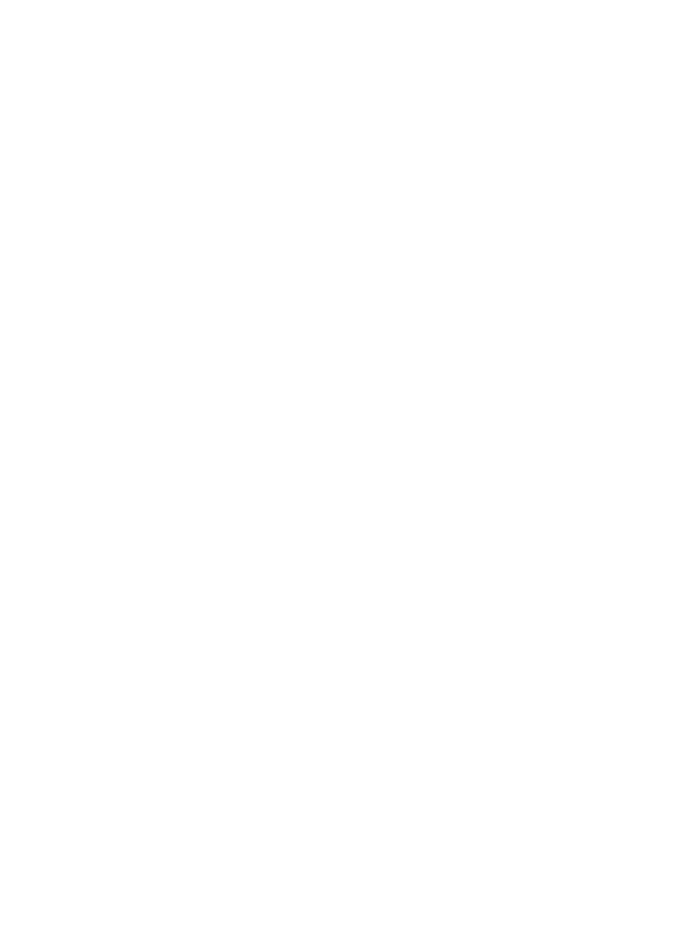
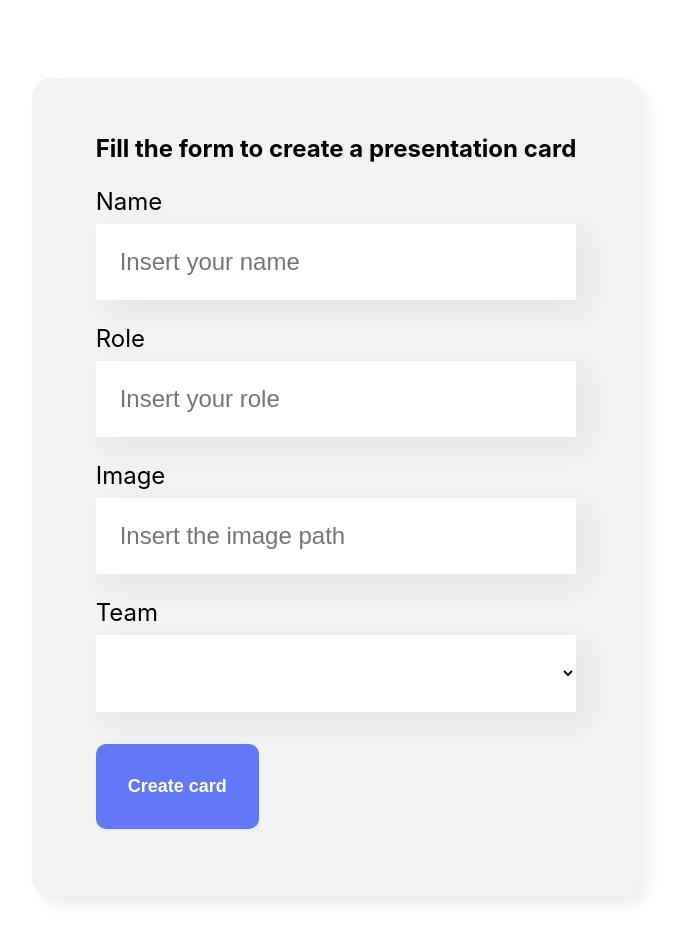
Before and after one commit to daniel-junior21/react-first-steps, a React (Create React App) app: page / in a window 1280 px wide. Shown: the part 500-1440 px from the top of the page, without its empty margins (304-980 px from the left). Before the commit the page ends 800 px from the top, so only its background shows below. Built offline with nearby package versions, Linux system fonts and the light colour scheme.

Commit message:
Creating new UserForm component and including to the app

```diff
--- a/src/App.js
+++ b/src/App.js
@@ -1,9 +1,20 @@
+import { useState } from 'react';
 import Banner from './components/Banner/Banner';
+import UserForm from './components/UserForm';
 
 function App() {
+  const [users, setUsers] = useState([]);
+
+  const setNewUser = (user) => {
+    console.log('response user form:', user);
+    setUsers([...users, user]);
+  }
+
   return (
     <div className="App">
       <Banner />
+      <UserForm
+        setNewUser={user => setNewUser(user)}/>
     </div>
   );
 }
--- /dev/null
+++ b/src/components/Button/Button.css
@@ -0,0 +1,15 @@
+.button {
+    background-color: #6278F7;
+    border-radius: 10px;
+    font-weight: 700;
+    font-size: 18px;
+    padding: 32px;
+    border: none;
+    cursor: pointer;
+    color: #FFF;
+    margin: 32px 0;
+}
+
+.button:hover {
+    color: #95FFD4
+}
--- /dev/null
+++ b/src/components/Button/index.js
@@ -0,0 +1,9 @@
+import './Button.css'
+
+const Button = (props) => {
+    return (
+        <button className="button">{props.children}</button>
+    )
+}
+
+export default Button;
--- /dev/null
+++ b/src/components/Select/Select.css
@@ -0,0 +1,15 @@
+.select label{
+    display: block;
+    margin-bottom: 8px;
+    font-size: 24px;
+}
+
+.select select {
+    background-color: #FFF;
+    box-shadow: 10px 10px 30px rgba(0, 0, 0, 0.06);
+    width: 100%;
+    border: none;
+    font-size: 24px;
+    padding: 24px;
+    box-sizing: border-box;
+}
--- /dev/null
+++ b/src/components/Select/index.js
@@ -0,0 +1,24 @@
+import './Select.css'
+
+const Select = (props) => {
+    const getSelectValue = (event) => {
+        props.updatedValue(event.target.value);
+    }
+
+    return (
+        <div className='select'>
+            <label>{props.label}</label>
+            <select
+                value={props.value}
+                required={props.required}
+                onChange={getSelectValue}>
+                    <option></option>
+                { props.options.map((option, index) => {
+                    return <option key={index}>{option}</option>
+                })}
+            </select>
+        </div>
+    )
+}
+
+export default Select
--- /dev/null
+++ b/src/components/TextInput/TextInput.css
@@ -0,0 +1,19 @@
+.text-input {
+    margin: 24px 0;
+}
+
+.text-input label {
+    display: block;
+    margin-bottom: 8px;
+    font-size: 24px;
+}
+
+.text-input input {
+    background-color: #FFF;
+    box-shadow: 10px 10px 30px rgba(0, 0, 0, 0.06);
+    width: 100%;
+    border: none;
+    font-size: 24px;
+    padding: 24px;
+    box-sizing: border-box;
+}
--- /dev/null
+++ b/src/components/TextInput/index.js
@@ -0,0 +1,21 @@
+import './TextInput.css'
+
+const TextInput = (props) => {
+    const getInputValue = (event) => {
+        props.updatedValue(event.target.value);
+    }
+
+    return (
+        <div className="text-input">
+            <label>{props.label}</label>
+            <input
+                value={props.value}
+                onChange={getInputValue}
+                placeholder={props.placeHolder}
+                required={props.required}
+            />
+        </div>
+    )
+}
+
+export default TextInput
--- /dev/null
+++ b/src/components/UserForm/Form.css
@@ -0,0 +1,13 @@
+.presentation-form {
+    display: flex;
+    justify-content: center;
+    margin: 80px 0;
+}
+
+.presentation-form form {
+    max-width: 80%;
+    background-color: #F2F2F2;
+    border-radius: 20px;
+    padding: 36px 64px;
+    box-shadow: 8px 8px 16px rgba(0, 0, 0, 0.08);
+}
--- /dev/null
+++ b/src/components/UserForm/index.js
@@ -0,0 +1,69 @@
+import { useState } from 'react';
+import Button from '../Button';
+import Select from '../Select';
+import TextInput from '../TextInput';
+import './Form.css'
+
+const UserForm = (props) => {
+    const [name, setName] = useState('');
+    const [role, setRole] = useState('');
+    const [image, setImage] = useState('');
+    const [team, setTeam] = useState('');
+
+    const submitingForm = (event) => {
+        event.preventDefault();
+        props.setNewUser({
+            name,
+            role,
+            image,
+            team
+        })
+    }
+
+    const teams = [
+        'Back-End',
+        'Front-End',
+        'Mobile'
+    ]
+
+    return (
+        <section className="presentation-form">
+            <form onSubmit={submitingForm}>
+                <h2>Fill the form to create a presentation card</h2>
+                <TextInput
+                    label="Name"
+                    placeHolder="Insert your name"
+                    required={true}
+                    value={name}
+                    updatedValue={value => setName(value)}
+                />
+                <TextInput
+                    label="Role"
+                    placeHolder="Insert your role"
+                    required={true}
+                    value={role}
+                    updatedValue={value => setRole(value)}
+                />
+                <TextInput
+                    label="Image"
+                    placeHolder="Insert the image path"
+                    required={false}
+                    value={image}
+                    updatedValue={value => setImage(value)}
+                />
+                <Select
+                    label="Team"
+                    options={teams}
+                    required={true}
+                    value={team}
+                    updatedValue={value => setTeam(value)}
+                />
+                <Button>
+                    Create card
+                </Button>
+            </form>
+        </section>
+    )
+}
+
+export default UserForm;
```
